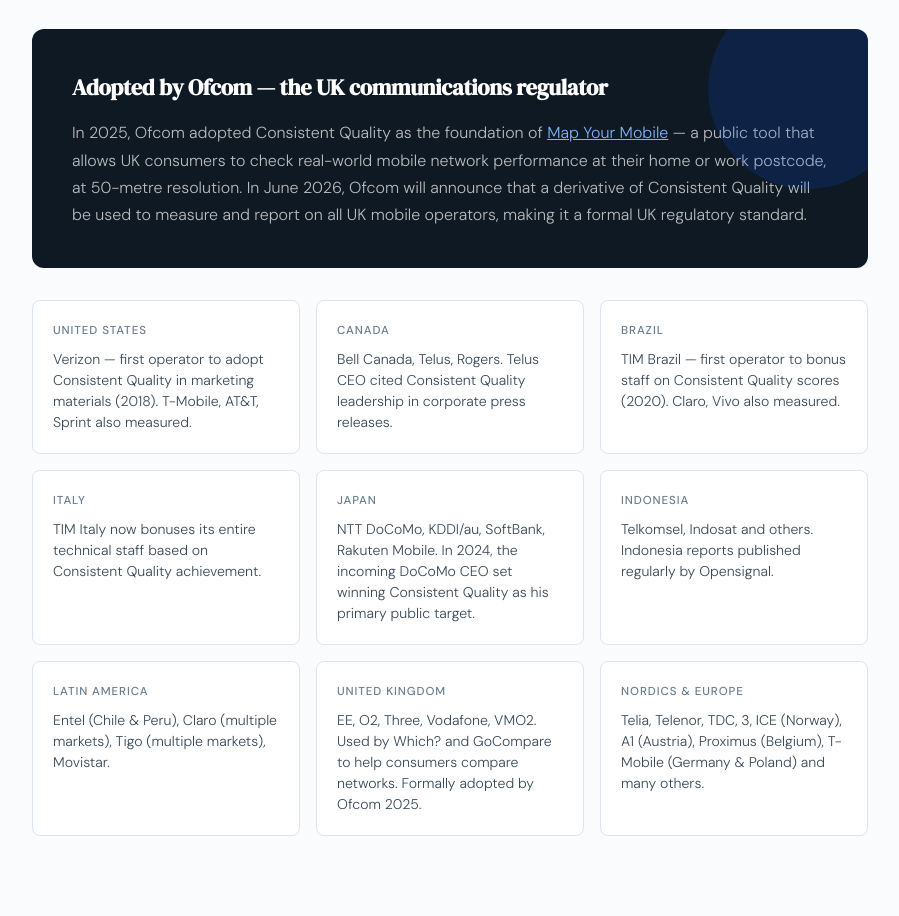
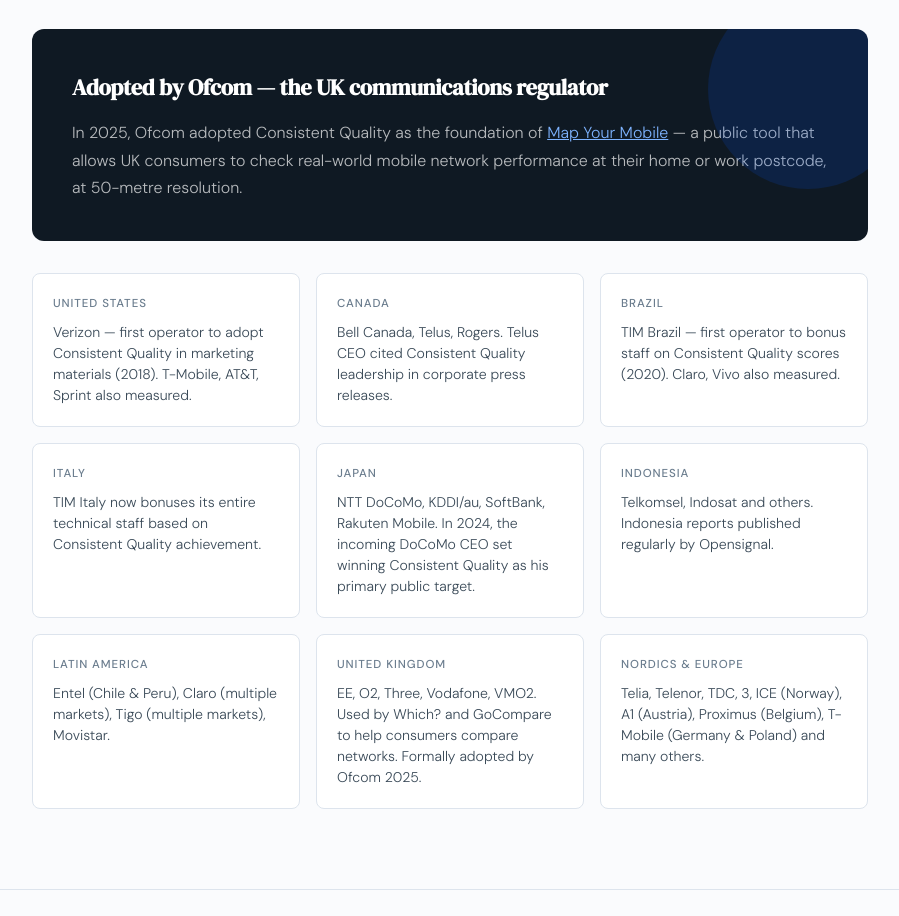
Before and after one commit to tomluke1/ecq, a plain HTML site: page index.html in a window 1280 px wide. Shown: the part 4400-5316 px from the top of the page, without its empty margins (190-1089 px from the left). Drawn offline with Linux system fonts and the light colour scheme.

Commit message:
Update index.html

```diff
--- a/index.html
+++ b/index.html
@@ -608,7 +608,7 @@
 
   <div class="ofcom-block">
     <h3>Adopted by Ofcom — the UK communications regulator</h3>
-    <p>In 2025, Ofcom adopted Consistent Quality as the foundation of <a href="https://www.ofcom.org.uk/phones-and-broadband/coverage-and-speeds/map-your-mobile" target="_blank">Map Your Mobile</a> — a public tool that allows UK consumers to check real-world mobile network performance at their home or work postcode, at 50-metre resolution. In June 2026, Ofcom will announce that a derivative of Consistent Quality will be used to measure and report on all UK mobile operators, making it a formal UK regulatory standard.</p>
+    <p>In 2025, Ofcom adopted Consistent Quality as the foundation of <a href="https://www.ofcom.org.uk/phones-and-broadband/coverage-and-speeds/map-your-mobile" target="_blank">Map Your Mobile</a> — a public tool that allows UK consumers to check real-world mobile network performance at their home or work postcode, at 50-metre resolution. </p>
   </div>
 
   <div class="adoption-grid" style="margin-top: 2rem;">
```
